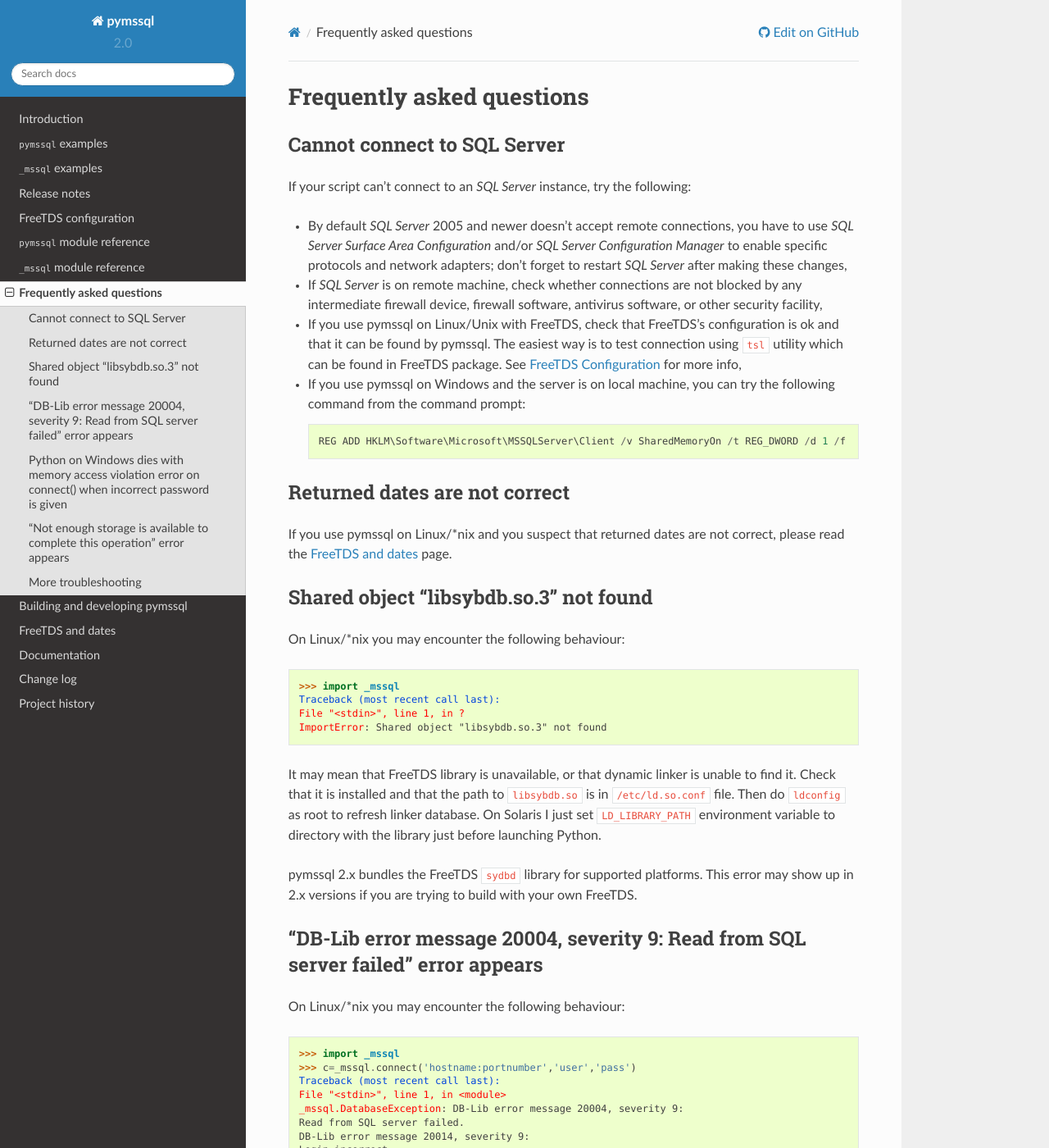
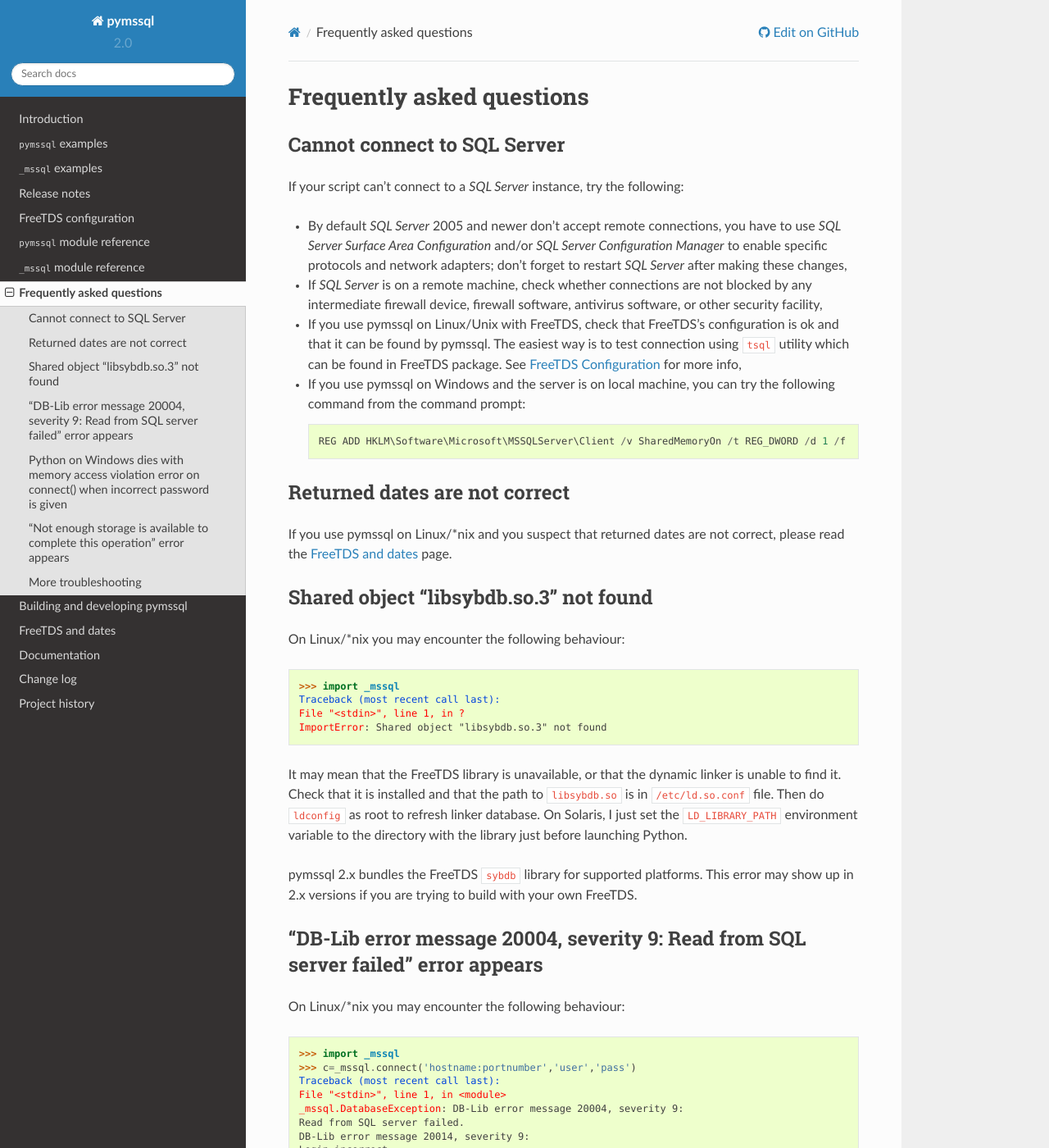
Before and after one commit to pymssql/pymssql, a Sphinx documentation site: the page built from docs/faq.rst, in a window 1280 px wide and 1400 px high. Shown: the whole window at 82% size. Built offline with Sphinx 7.4.7 and the Read the Docs theme 2.0.0, drawn with Linux system fonts in a browser that asks for light colours.

Commit message:
faq.rst: Fix a few typos

```diff
--- a/docs/faq.rst
+++ b/docs/faq.rst
@@ -5,20 +5,20 @@
 Cannot connect to SQL Server
 ============================
 
-If your script can't connect to an *SQL Server* instance, try the following:
+If your script can't connect to a *SQL Server* instance, try the following:
 
-* By default *SQL Server* 2005 and newer doesn't accept remote connections, you
+* By default *SQL Server* 2005 and newer don't accept remote connections, you
   have to use *SQL Server Surface Area Configuration* and/or *SQL Server
   Configuration Manager* to enable specific protocols and network adapters;
   don't forget to restart *SQL Server* after making these changes,
 
-* If *SQL Server* is on remote machine, check whether connections are not
+* If *SQL Server* is on a remote machine, check whether connections are not
   blocked by any intermediate firewall device, firewall software, antivirus
   software, or other security facility,
 
 * If you use pymssql on Linux/Unix with FreeTDS, check that FreeTDS's
   configuration is ok and that it can be found by pymssql. The easiest way is to
-  test connection using ``tsl`` utility which can be found in FreeTDS package.
+  test connection using ``tsql`` utility which can be found in FreeTDS package.
   See :doc:`FreeTDS Configuration </freetds>` for more info,
 
 * If you use pymssql on Windows and the server is on local machine, you can try
@@ -42,13 +42,13 @@
     File "<stdin>", line 1, in ?
     ImportError: Shared object "libsybdb.so.3" not found
 
-It may mean that FreeTDS library is unavailable, or that dynamic linker is
+It may mean that the FreeTDS library is unavailable, or that the dynamic linker is
 unable to find it. Check that it is installed and that the path to ``libsybdb.so``
 is in ``/etc/ld.so.conf`` file. Then do ``ldconfig`` as root to refresh linker
-database. On Solaris I just set ``LD_LIBRARY_PATH`` environment variable to
-directory with the library just before launching Python.
+database. On Solaris, I just set the ``LD_LIBRARY_PATH`` environment variable to
+the directory with the library just before launching Python.
 
-pymssql 2.x bundles the FreeTDS ``sydbd`` library for supported platforms. This
+pymssql 2.x bundles the FreeTDS ``sybdb`` library for supported platforms. This
 error may show up in 2.x versions if you are trying to build with your own
 FreeTDS.
 
```
